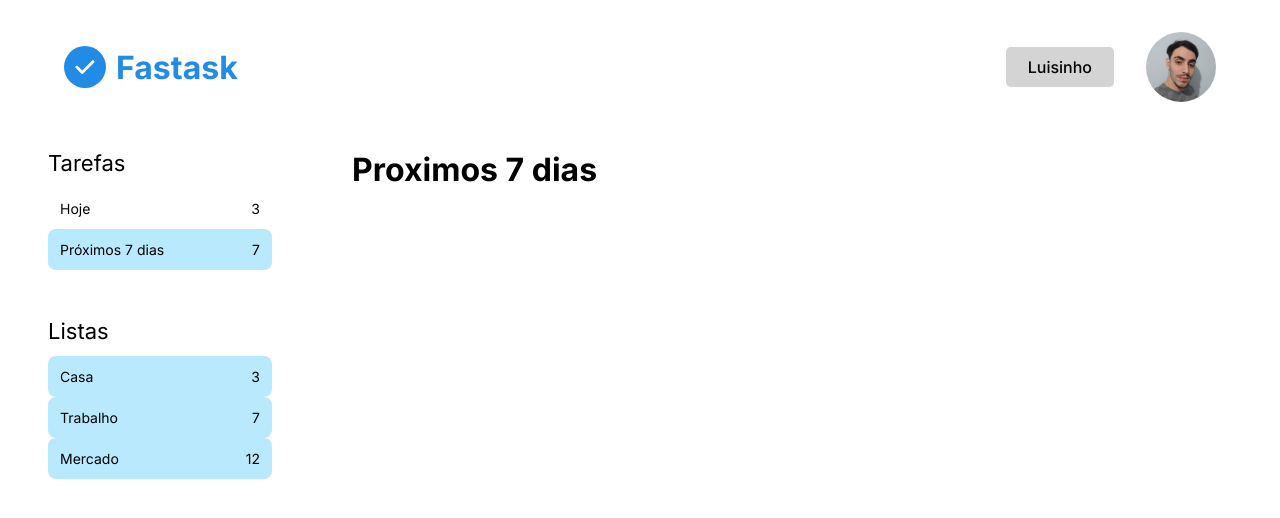
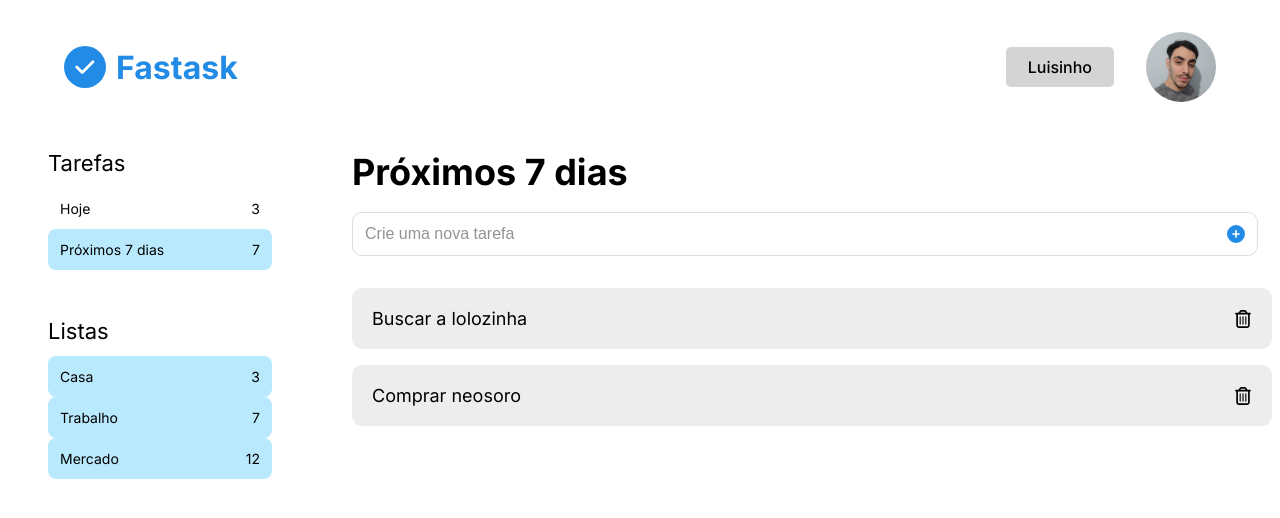
Before and after one commit to LuVidotti/fastask, a React (Vite) app in the folder fastask/: page /tarefas/proximos-7-dias in a window 1280 px wide. Shown: the top 518 px of the page. Built offline with nearby package versions, Linux system fonts and the light colour scheme.

Commit message:
melhorando pagina de proximos dias

```diff
--- a/fastask/src/pages/ProximosDias/index.jsx
+++ b/fastask/src/pages/ProximosDias/index.jsx
@@ -1,3 +1,5 @@
+import CategoriaItem from "../../components/CategoriaItem";
+import Form from "../../components/Form";
 import Header from "../../components/Header";
 import Nav from "../../components/Nav";
 
@@ -7,10 +9,13 @@ function ProximosDias() {
             <Header />
             <div className="nav-container">
                 <Nav />
-                <div>
-                    <h1>
-                        Proximos 7 dias
-                    </h1>
+                <div className="principal">
+                    <h1>Próximos 7 dias</h1>
+                    <Form />
+                    <div className="tarefas">
+                        <CategoriaItem titulo="Buscar a lolozinha"/>
+                        <CategoriaItem titulo="Comprar neosoro"/>
+                    </div>
                 </div>
             </div>
         </div>
```
